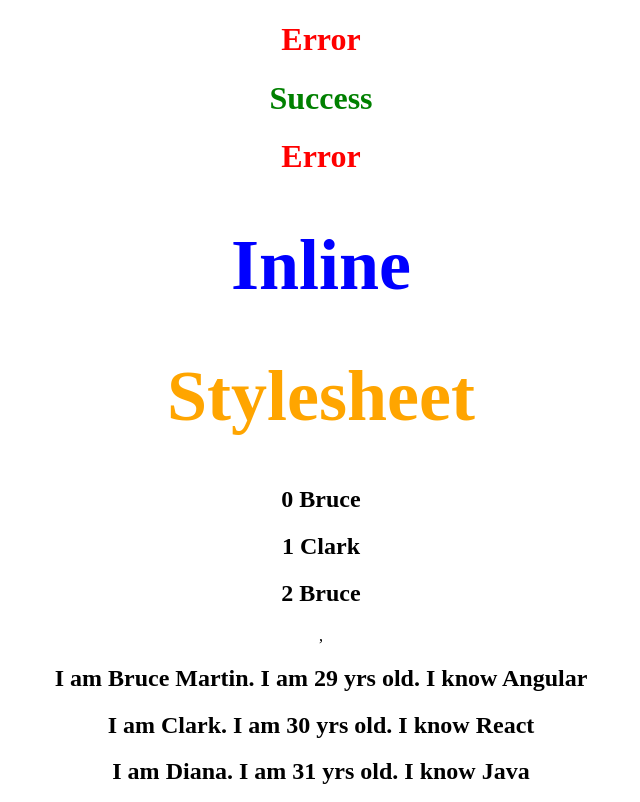
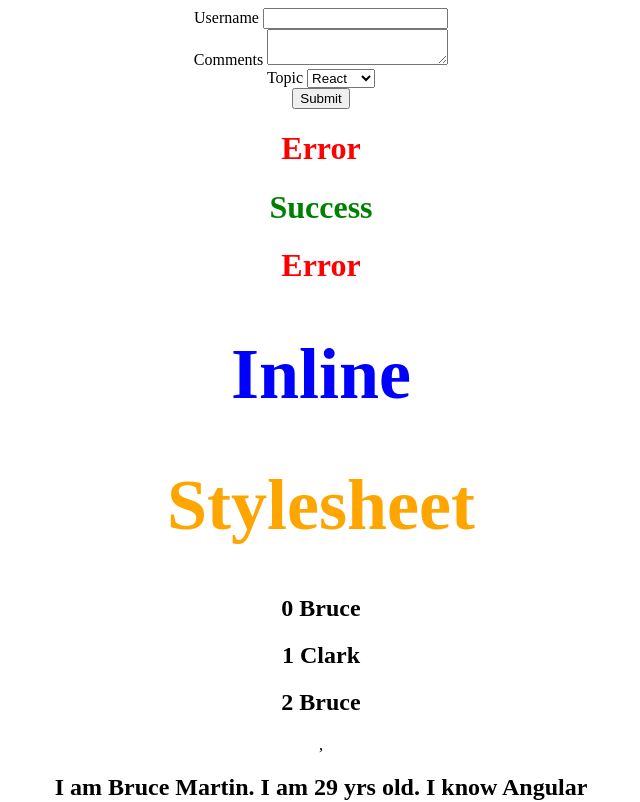
Before and after one commit to rob4abcba/ReactJS-Project, a React (Create React App) app: page / in a window 1280 px wide. Shown: the top 802 px of the page, without its empty margins (319-959 px from the left). Built offline with nearby package versions, Linux system fonts and the light colour scheme.

Commit message:
Add form input, textarea, select, and button.

```diff
--- a/src/App.js
+++ b/src/App.js
@@ -16,6 +16,7 @@
 import Inline from './components/Inline'
 import './appStyles.css'
 import styles from './appStyles.module.css'
+import Form from './components/Form'
 
 class App extends React.Component {
   constructor(props) {
@@ -43,6 +44,7 @@
   render() {
     return (
       <div className="App">
+        <Form />
         <h1 className='error'>Error</h1>
         <h1 className={styles.success}>Success</h1>
         <Inline />
--- /dev/null
+++ b/src/components/Form.js
@@ -0,0 +1,69 @@
+import React, { Component } from 'react'
+
+class Form extends Component {
+    constructor(props) {
+        super(props)
+
+        this.state = {
+            username: '',
+            comments: '',
+            topic: 'react'
+        }
+    }
+
+    handleUsernameChange = (event) => {
+        this.setState({
+            username: event.target.value
+        })
+    }
+
+    handleCommentsChange = (event) => {
+        this.setState({
+            comments: event.target.value
+        })
+    }
+
+    handleTopicChange = (event) => {
+        this.setState({
+            topic: event.target.value
+        })
+    }
+
+    handleSubmit = (event) => {
+        alert(`${this.state.username} ${this.state.comments} ${this.state.topic}`)
+        event.preventDefault()
+    }
+
+    render() {
+        return (
+            <form onSubmit={this.handleSubmit}>
+                <div>
+                    <label> Username </label>
+                    <input
+                        type='text'
+                        value={this.state.username}
+                        onChange={this.handleUsernameChange}
+                    />
+                </div>
+                <div>
+                    <label> Comments </label>
+                    <textarea
+                        value={this.state.comments}
+                        onChange={this.handleCommentsChange}
+                    />
+                </div>
+                <div>
+                    <label> Topic </label>
+                    <select value={this.state.topic} onChange={this.handleTopicChange}>
+                        <option value="react">React</option>
+                        <option value="angular">Angular</option>
+                        <option value="vue">Vue</option>
+                    </select>
+                </div>
+                <button type="submit"> Submit </button>
+            </form>
+        )
+    }
+}
+
+export default Form
--- a/src/components/Name.js
+++ b/src/components/Name.js
@@ -4,7 +4,7 @@
     return (
         <div>
             <h2>
-                {index} I am {name.firstName}.
+                {index} I am {name}.
             </h2>
         </div>
     )
--- a/src/components/NameList.js
+++ b/src/components/NameList.js
@@ -44,6 +44,7 @@
     return (
         <div>
             {nameList}, {personList}
+            <Name />
         </div>
     )
 }
```
